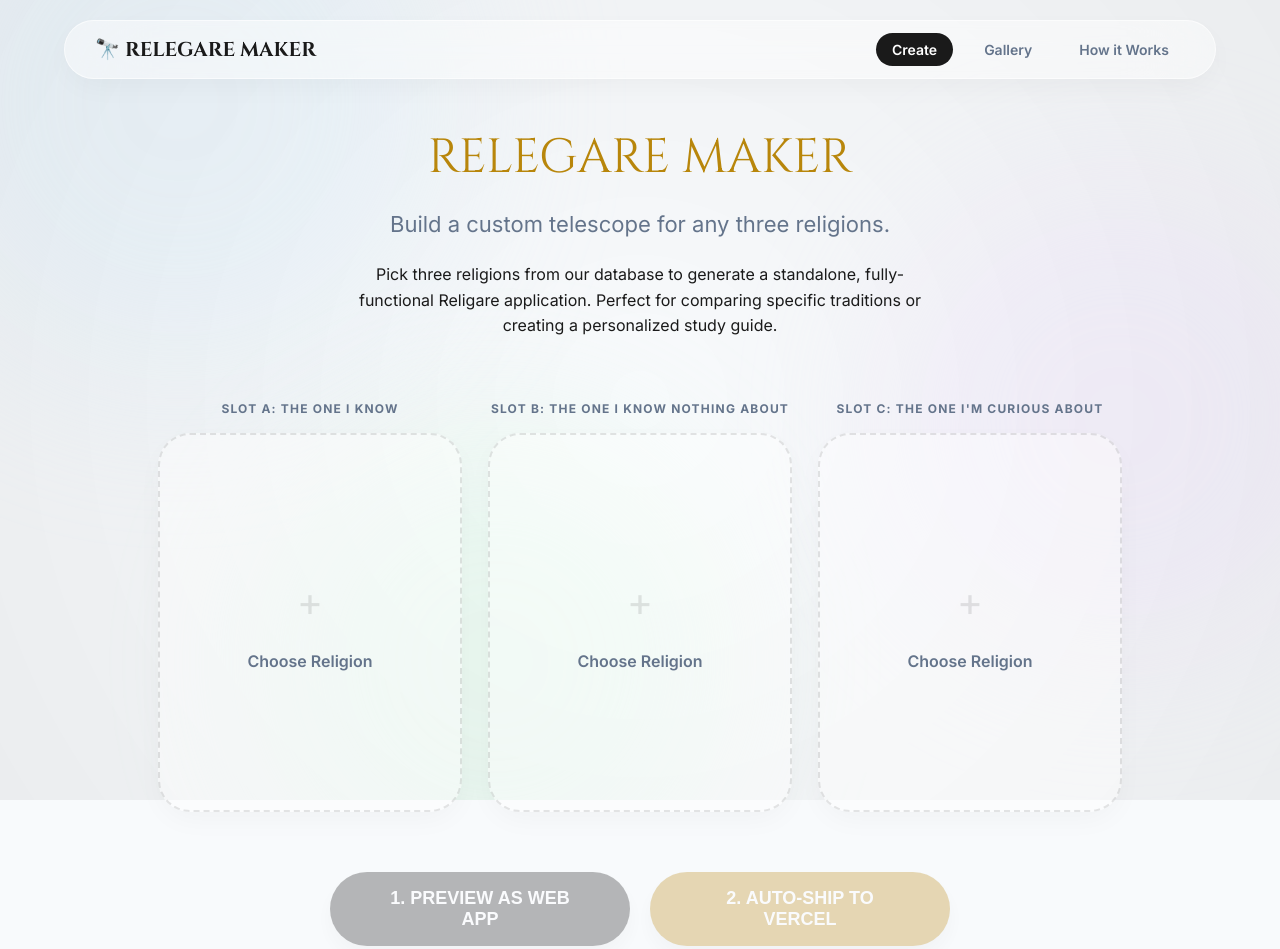
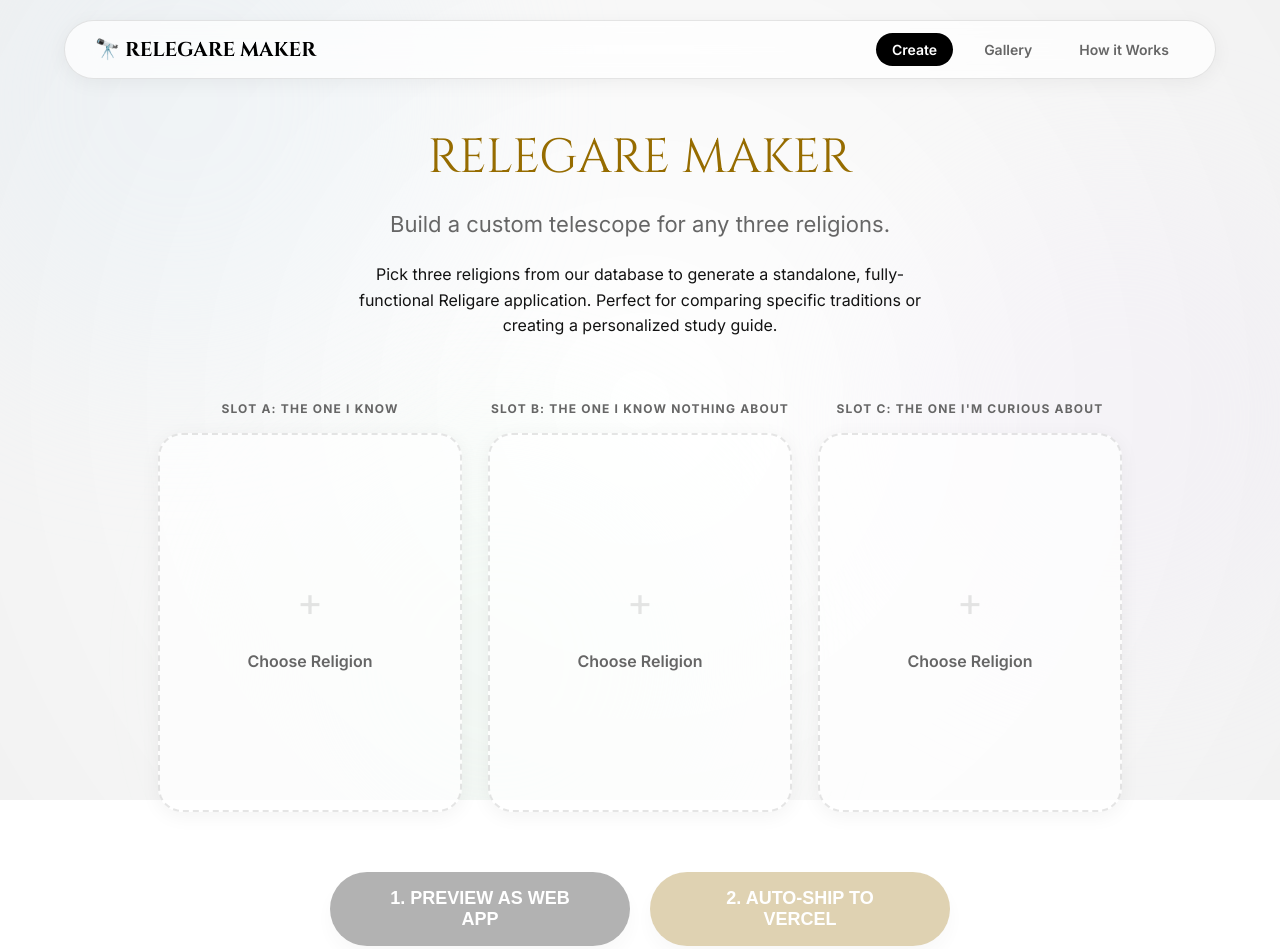
Before and after one commit to ricomiller23/relegare-maker, a website built with Vite: page index.html in a window 1280 px wide. Shown: the top 949 px of the page. Built offline with nearby package versions, Linux system fonts and the light colour scheme.

Commit message:
Implement Premium Light Theme across Maker and generated apps

```diff
--- a/main.js
+++ b/main.js
@@ -221,7 +221,7 @@ function initStarfield() {
     }
     function animate() {
         ctx.clearRect(0, 0, width, height);
-        ctx.fillStyle = '#fff';
+        ctx.fillStyle = '#000';
         stars.forEach(s => {
             ctx.globalAlpha = s.opacity;
             ctx.beginPath();
--- a/public/master_template.html
+++ b/public/master_template.html
@@ -9,23 +9,23 @@
   <link href="https://fonts.googleapis.com/css2?family=Cinzel:wght@400;600;700&family=Inter:wght@300;400;600&family=JetBrains+Mono:wght@400;700&display=swap" rel="stylesheet">
   <style>
     :root {
-      --bg-primary: #F8FAFC;
-      --bg-glass: rgba(255, 255, 255, 0.45);
-      --bg-glass-heavy: rgba(255, 255, 255, 0.7);
-      --accent-primary: #1A1A1A;
-      --accent-glow: rgba(0, 0, 0, 0.05);
-      --text-primary: #1A1A1A;
-      --text-muted: #64748B;
-      --text-accent: #3B82F6;
-      --border-glass: rgba(255, 255, 255, 0.6);
-      --blur-radius: 40px;
-      --radius-lg: 32px;
+      --bg-primary: #FFFFFF;
+      --bg-glass: rgba(255, 255, 255, 0.8);
+      --bg-glass-heavy: rgba(255, 255, 255, 0.95);
+      --accent-primary: #000000;
+      --accent-glow: rgba(0, 0, 0, 0.02);
+      --text-primary: #111111;
+      --text-muted: #666666;
+      --text-accent: #2563EB;
+      --border-glass: rgba(0, 0, 0, 0.08);
+      --blur-radius: 20px;
+      --radius-lg: 24px;
       --radius-pill: 50px;
-      --shadow-soft: 0 10px 30px -5px rgba(0, 0, 0, 0.04);
-      --accent-blue: #3B82F6;
-      --accent-fire: #E67E22;
-      --accent-rose: #E74C3C;
-      --accent-gold: #D4AF37;
+      --shadow-soft: 0 4px 20px rgba(0, 0, 0, 0.05);
+      --accent-blue: #2563EB;
+      --accent-fire: #EA580C;
+      --accent-rose: #DC2626;
+      --accent-gold: #B8860B;
     }
 
     /* Core Styles from Original */
@@ -53,7 +53,7 @@
 
     #app { position: relative; z-index: 10; min-height: 100vh; display: flex; flex-direction: column; }
 
-    canvas#starfield { position: fixed; top: 0; left: 0; z-index: -1; background: #000; }
+    canvas#starfield { position: fixed; top: 0; left: 0; z-index: -1; background: transparent; }
 
     header {
       position: fixed; top: 20px; left: 50%; transform: translateX(-50%);
@@ -435,7 +435,7 @@
       const stars = Array.from({length: 100}, () => ({x: Math.random()*canvas.width, y: Math.random()*canvas.height, r: Math.random()*2}));
       function draw() {
         ctx.clearRect(0,0,canvas.width,canvas.height);
-        ctx.fillStyle = '#fff';
+        ctx.fillStyle = 'rgba(0, 0, 0, 0.2)';
         stars.forEach(s => { ctx.beginPath(); ctx.arc(s.x, s.y, s.r, 0, Math.PI*2); ctx.fill(); s.y -= 0.2; if(s.y<0) s.y=canvas.height; });
         requestAnimationFrame(draw);
       }
--- a/style.css
+++ b/style.css
@@ -1,18 +1,18 @@
 :root {
-  --bg-primary: #F8FAFC;
-  --bg-glass: rgba(255, 255, 255, 0.45);
-  --bg-glass-heavy: rgba(255, 255, 255, 0.7);
-  --accent-primary: #1A1A1A;
-  --accent-gold: #D4AF37;
-  --accent-glow: rgba(0, 0, 0, 0.05);
-  --text-primary: #1A1A1A;
-  --text-muted: #64748B;
-  --text-gold: #B8860B;
-  --border-glass: rgba(255, 255, 255, 0.6);
-  --blur-radius: 40px;
-  --radius-lg: 32px;
+  --bg-primary: #FFFFFF;
+  --bg-glass: rgba(255, 255, 255, 0.7);
+  --bg-glass-heavy: rgba(255, 255, 255, 0.9);
+  --accent-primary: #000000;
+  --accent-gold: #B8860B;
+  --accent-glow: rgba(0, 0, 0, 0.02);
+  --text-primary: #121212;
+  --text-muted: #666666;
+  --text-gold: #966C00;
+  --border-glass: rgba(0, 0, 0, 0.1);
+  --blur-radius: 20px;
+  --radius-lg: 24px;
   --radius-pill: 50px;
-  --shadow-soft: 0 10px 30px -5px rgba(0, 0, 0, 0.04);
+  --shadow-soft: 0 4px 20px rgba(0, 0, 0, 0.05);
 }
 
 @keyframes blob {
@@ -40,9 +40,9 @@
   animation: blob 20s infinite alternate;
 }
 
-.blob-1 { top: -100px; left: -100px; background: #E0F2FE; }
-.blob-2 { top: 20%; right: -100px; background: #F3E8FF; animation-delay: -5s; }
-.blob-3 { bottom: -100px; left: 20%; background: #DCFCE7; animation-delay: -10s; }
+.blob-1 { top: -100px; left: -100px; background: #F0F9FF; }
+.blob-2 { top: 20%; right: -100px; background: #FAF5FF; animation-delay: -5s; }
+.blob-3 { bottom: -100px; left: 20%; background: #F0FDF4; animation-delay: -10s; }
 
 body {
   font-family: 'Inter', sans-serif;
```
